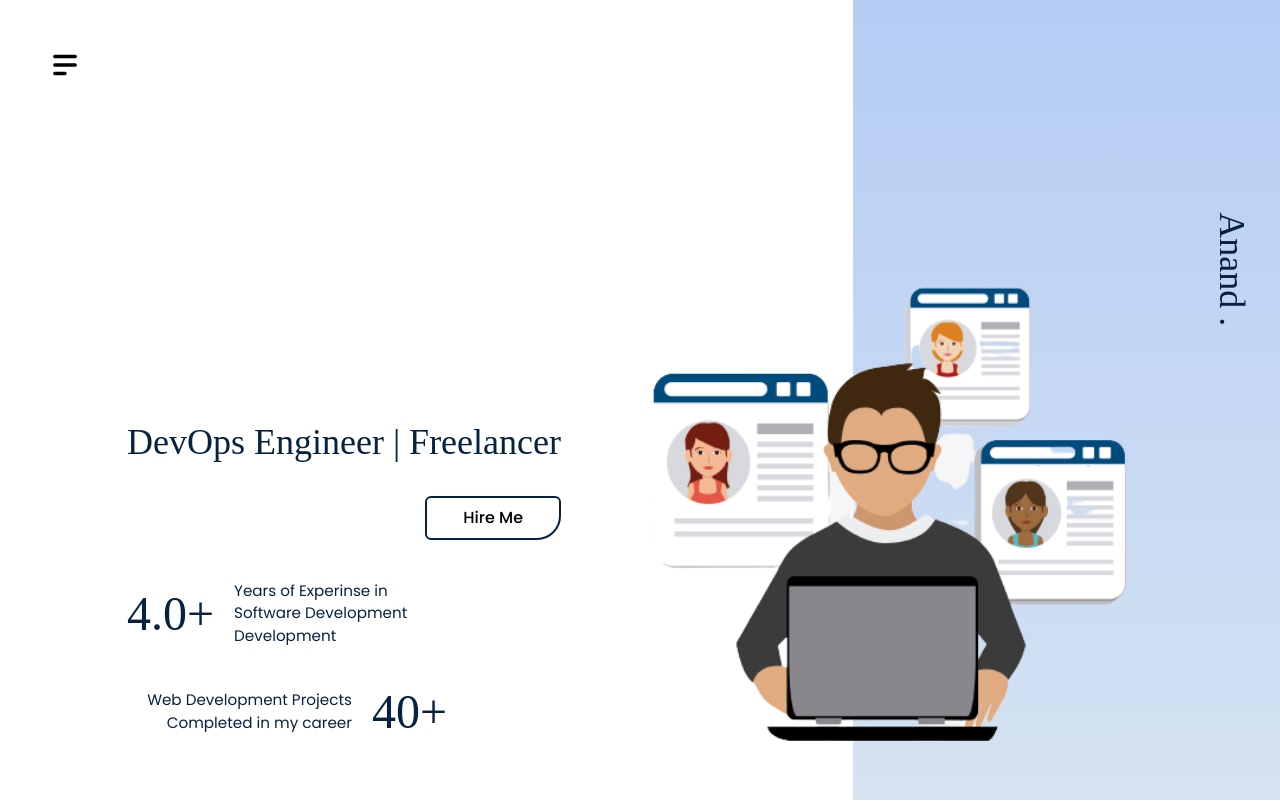
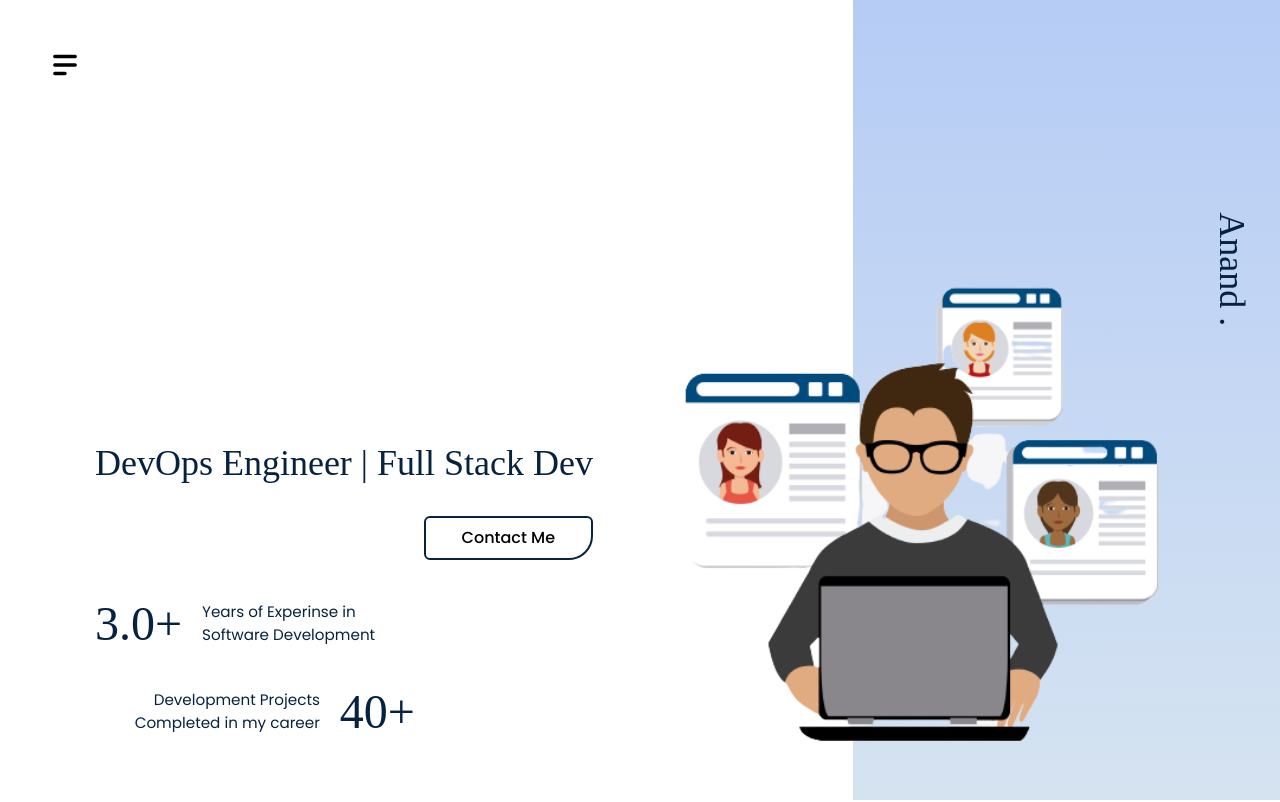
Before and after one commit to itanand/My-Portfolio-Website, a React (Vite) app: page / in a window 1280 px wide. Shown: the top 802 px of the page. Built offline with nearby package versions, Linux system fonts and the light colour scheme; a web font is replaced by a local one.

Commit message:
Updated Content

```diff
--- a/src/Content.js
+++ b/src/Content.js
@@ -37,7 +37,7 @@ import Hireme_person2 from "./assets/images/Hireme/person2.png";
 // import icons from react-icons
 import { GrMail } from "react-icons/gr";
 import { MdArrowForward, MdCall } from "react-icons/md";
-import { BsGithub, BsInstagram, BsLinkedin } from "react-icons/bs";
+import { BsGithub, BsInstagram, BsLinkedin, BsNewspaper, BsTwitter } from "react-icons/bs";
 import { TbSmartHome } from "react-icons/tb";
 import { BiUser } from "react-icons/bi";
 import { RiServiceLine, RiProjectorLine } from "react-icons/ri";
@@ -67,19 +67,19 @@ export const content = {
     },
   ],
   hero: {
-    title: "DevOps Engineer | Freelancer",
+    title: "DevOps Engineer | Full Stack Dev",
     firstName: "Anand",
     LastName: ".",
-    btnText: "Hire Me",
+    btnText: "Contact Me",
     image: Hero_person,
     hero_content: [
       {
-        count: "4.0+",
-        text: "Years of Experinse in Software Development Development",
+        count: "3.0+",
+        text: "Years of Experinse in Software Development",
       },
       {
         count: "40+",
-        text: "Web Development Projects Completed in my career",
+        text: "Development Projects Completed in my career",
       },
     ],
   },
@@ -171,18 +171,18 @@ export const content = {
     subtitle: "I Knows",
     service_content: [
       {
-        title: "Website Development",
-        para: "I am a UI/UX Developer, Intereseted in creating some awesome projects. I have done some awesome projects in Web & App Development. ",
+        title: "Full Stack Development",
+        para: "I am Full Stack Developer Developer, Intereseted in creating some awesome projects. I have done some awesome projects in Web & App Development. ",
         logo: web,
       },
       {
-        title: "Digital Marketing",
-        para: "I am familliar SEO, SMM  Services, I will make your online presense with good ranking on Google. ",
+        title: "Open Source Contributions",
+        para: "I am a Open Source Contributor. Always looking for new opportunity to contribute. ",
         logo: seo,
       },
       {
-        title: "DevOps Tools",
-        para: "I am currently learning and practicing DevOps Tools like Docker, Kubernets, Jenkins, Ansible and Terraform.",
+        title: "Cloud & DevOps Services",
+        para: "I am currently learning and practicing Cloud & DevOps Tools like AWS, Azure, Docker, Kubernets, Jenkins, Ansible and Terraform.",
         logo: app,
       },
     ],
@@ -193,7 +193,7 @@ export const content = {
     image: person_project,
     project_content: [
       {
-        title: "Webshilla - IT Solutoions Website",
+        title: "Freely - An Open Source Platform for Freelancers and Clients ",
         image: project1,
         link:  "https://webshilla.com",
       },
@@ -225,14 +225,14 @@ export const content = {
     ],
   },
   Testimonials: {
-    title: "Testimonials",
-    subtitle: "MY CLIENT REVIEWS",
+    title: "Blog",
+    subtitle: "MY Latest Blogs",
     testimonials_content: [
       {
         review:
           "“In publishing and graphic design, Lorem ipsum is a placeholder text commonly used to demonstra”",
         img: t,
-        name: "Tactic Enterprises (Rahul Patel Singh)",
+        name: "Hash Node ",
       },
       {
         review:
@@ -261,12 +261,12 @@ export const content = {
     ],
   },
   Hireme: {
-    title: "Hire Me",
+    title: "Contact Me",
     subtitle: "FOR YOUR PROJECTS",
     image1: Hireme_person,
     image2: Hireme_person2,
     para: "In publishing and graphic design, Lorem ipsum is a placeholder text commonly used to demonstrate the visual form of a document elying on mean",
-    btnText: "Hire Me",
+    btnText: "Contact Here",
   },
   Contact: {
     title: "Contact Me",
@@ -284,8 +284,8 @@ export const content = {
       },
       {
         text: "Anand Mohan(data.integer)",
-        icon: BsInstagram,
-        link: "https://www.instagram.com/data.integer",
+        icon: BsTwitter,
+        link: "https://twitter.com/AnandMo00714761",
       },
       {
         text: "Anand Mohan",
@@ -297,6 +297,11 @@ export const content = {
         icon: BsGithub,
         link: "https://www.github.com/itanand",
       },
+      {
+        text: "ITanand's Blog",
+        icon: BsNewspaper,
+        link: "https://itanand.hashnode.dev/",
+      },
     ],
   },
   Footer: {
```
